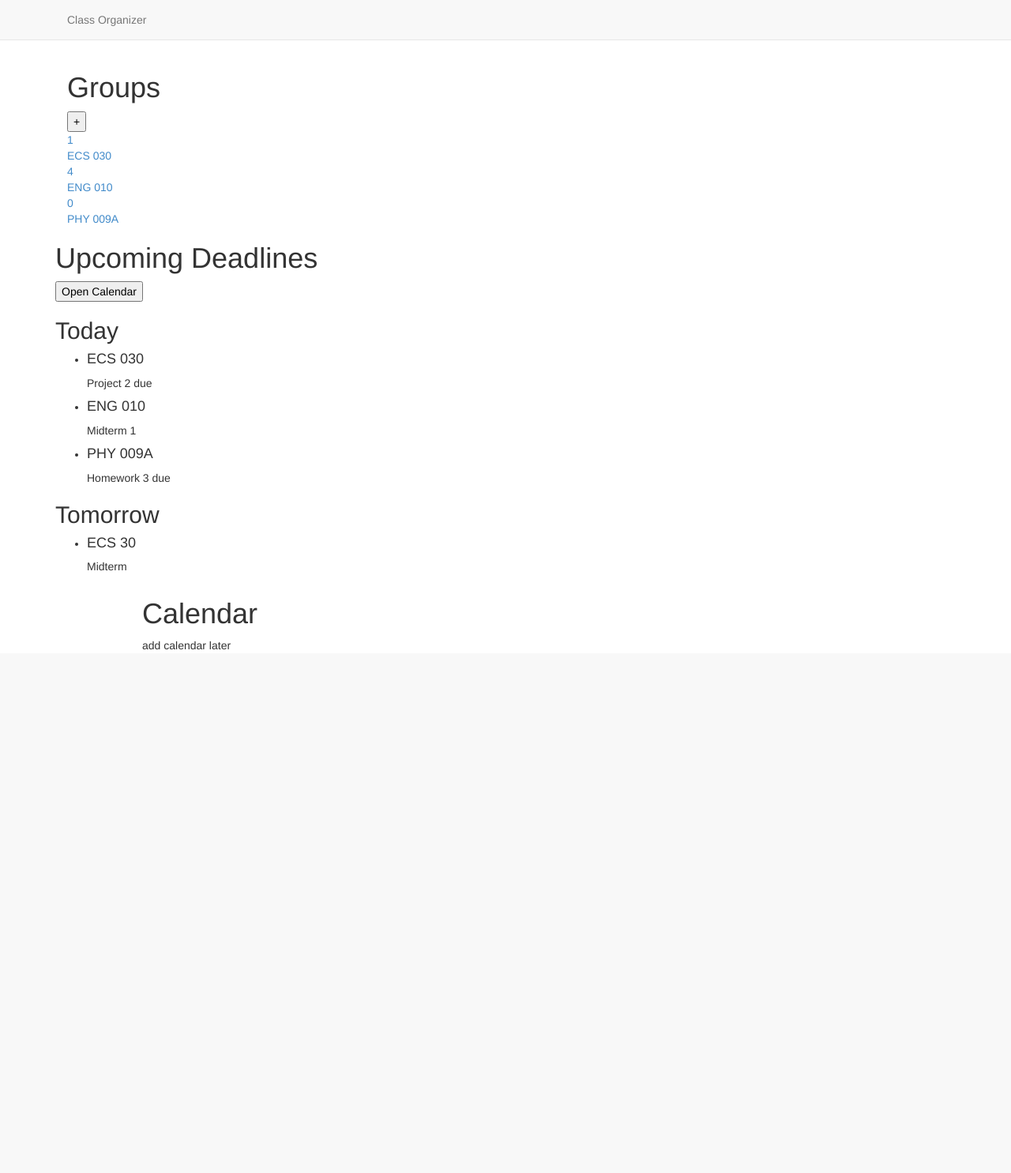
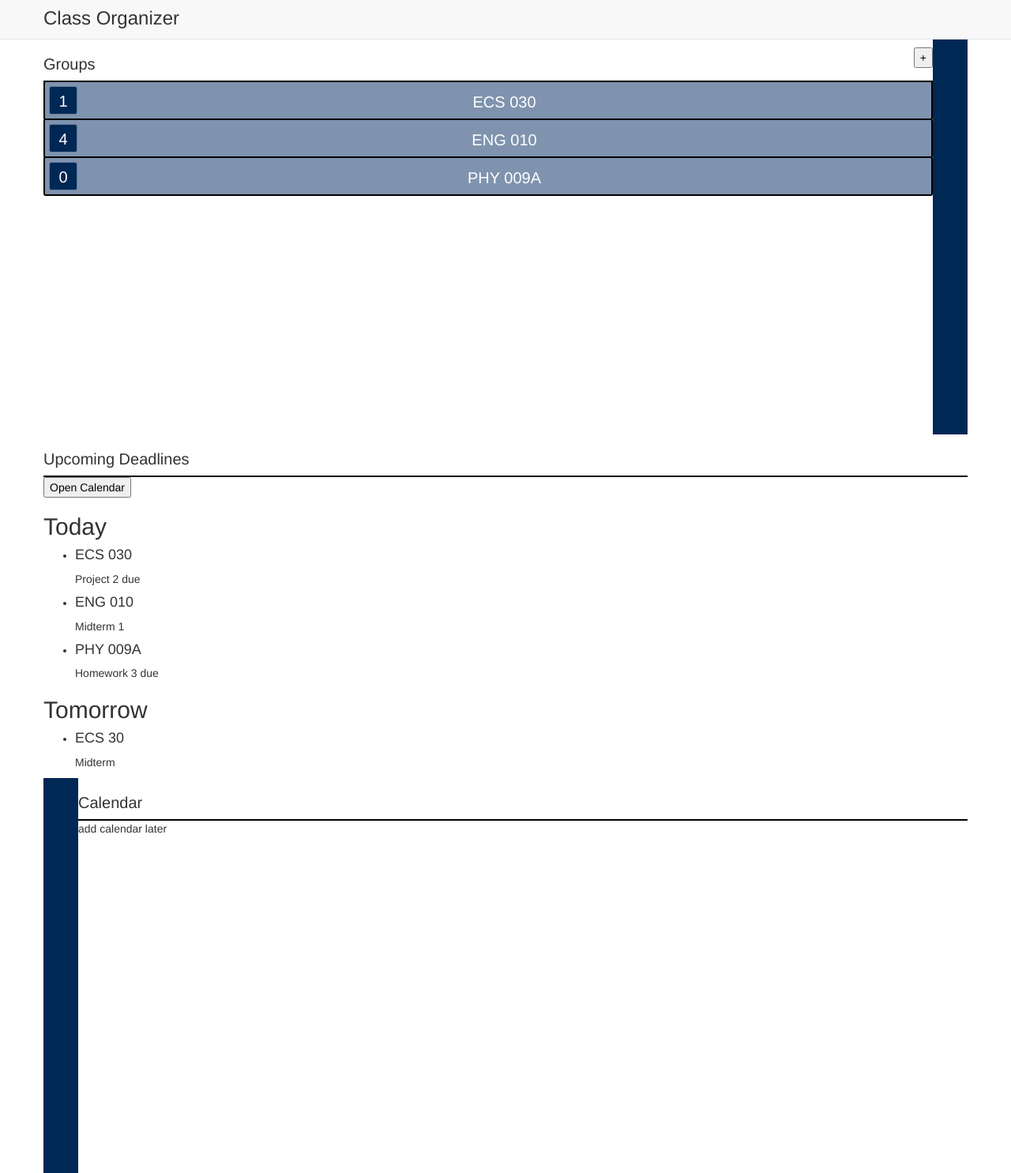
Before and after one commit to peteryao/ClassOrganizer, a Django app: page / in a window 1280 px wide. Shown: the whole page at 79% size. Before the commit the page ends 823 px from the top, so only its background shows below. Run offline with Django 3.2, Linux system fonts and the light colour scheme; parts of the project's set-up code (start-up, migrations or seed data) failed here and were passed over; some libraries are stand-ins or nearby versions.

Commit message:
Made things work.

```diff
--- a/core/static/core/css/custom.css
+++ b/core/static/core/css/custom.css
@@ -0,0 +1,124 @@
+.container {
+	padding: 0px;
+}
+
+.navbar {
+	margin: 0px;
+}
+
+.container > .navbar-header {
+	margin: 0px;
+}
+
+.navbar-header div{
+	float: left;
+	display: block;
+}
+
+#left-button-div {
+	float: left;
+	width: 44px;
+}
+
+#right-button-div {
+	float: left;
+	width: 44px;
+}
+
+#title-div  {
+	text-align: center;
+	float: left;
+	width: -moz-calc(100% - 2 * 44px);
+    width: -webkit-calc(100% - 2 * 44px);
+    width: calc(100% - 2 * 44px);
+}
+
+#right-menu-button {
+	margin: 8px 0;
+	float: right;
+}
+
+#left-menu-button {
+	margin: 8px 0;
+}
+
+#title-div h3 {
+	margin: 10px 0;
+}
+
+.header {
+	float: left;
+	margin: 0;
+	width: 100%;
+	border-bottom: 2px solid #000;
+}
+
+.header h1 {
+	font-size: 20px;
+	width:;
+
+}
+
+.header button{
+	float: right;
+	margin: 10px 0;
+}
+
+.div1 {
+	float: left;
+	width: 70%;
+}
+
+.div {
+	float: left;
+	width: 30%;
+}
+
+.notifications {
+	float: left;
+	width: 36px;
+	height: 36px;
+	background-color: #002855;
+	color: #FFF;
+	border: 1px solid #667D9D;
+	border-radius: 3px;
+	margin: 5px 0 0 5px;
+	line-height: 36px;
+}
+
+.group {
+	text-align: center;
+	height: 50px;
+	line-height: 50px;
+	float: left;
+	display: block;
+	width: 100%;
+	border: 2px solid #000;
+	border-radius: 3px;
+	margin-top: -2px;
+	background-color: #7F93AE;
+	color: #FFF;
+}
+
+.group a{
+	font-size: 20px;
+	text-decoration: none;
+	color: #FFF;
+}
+
+.main-content, .side-column {
+	float: left;
+	display: block;
+}
+
+.main-content {
+	width: -moz-calc(100% - 44px);
+    width: -webkit-calc(100% - 44px);
+    width: calc(100% - 44px);
+}
+
+.side-column {
+	background-color: #002855;
+	height: 500px;
+	width: 44px;
+}
--- a/templates/core/base.html
+++ b/templates/core/base.html
@@ -8,21 +8,25 @@
 <div class="navbar navbar-default navbar-static-top">
 	<div class="container">
 		<div class="navbar-header">
-			<button type="button" class="navbar-toggle pull-left" data-toggle="" data-target="">
+			<div id="left-button-div">
+				<button type="button" id="left-menu-button"class="navbar-toggle " data-toggle="" data-target="">
 			      <span class="sr-only">Toggle navigation</span>
 			      <span class="icon-bar"></span>
 			      <span class="icon-bar"></span>
 			      <span class="icon-bar"></span>
 			    </button>
-			<p class="navbar-text navbar-left" href="#">Class Organizer</p>
-			<ul class="nav navbar-nav navbar-right">
-	    <button type="button" class="navbar-toggle pull-right" data-toggle="" data-target="">
+		    </div>
+			<div id="title-div">
+				<h3 class="">Class Organizer</h3>
+			</div>
+			<div id="right-button-div">
+			    <button type="button" id="right-menu-button" class="navbar-toggle " data-toggle="" data-target="">
 			      <span class="sr-only">Toggle navigation</span>
 			      <span class="icon-bar"></span>
 			      <span class="icon-bar"></span>
 			      <span class="icon-bar"></span>
 			    </button>
-	    </ul>
+		    </div>
 		</div>
 	</div>
 </div>
--- a/templates/core/index.html
+++ b/templates/core/index.html
@@ -2,11 +2,12 @@
 
 {%block content%}
 <div class="container" id="left">
-	<div class="col-md-11" id="groups">
+	<div class="main-content" id="groups">
 		<div class="header">
-			<h1>Groups</h1>
+			<div class="div1"><h1>Groups</h1></div>
+			<div class="div2"><button type="button">+</button></div>
 		</div>
-		<button type="button">+</button><!--plus sign button to add group-->
+
 		<div class="group">
 			<div class="notifications">
 				<a href="#">1</a>
@@ -34,7 +35,7 @@
 		</div>
 		-->
 	</div>
-	<div class="col-md-1" id="left-bar">
+	<div class="side-column" id="left-bar">
 		<button type="button" class="navbar-toggle" data-toggle="" data-target="">
 	      <span class="sr-only">Toggle navigation</span>
 	      <span class="icon-bar"></span>
@@ -80,7 +81,7 @@
 </div>
 
 <div class="container" id="right">
-	<div class="col-md-1" id="right-bar">
+	<div class="side-column" id="right-bar">
 		<button type="button" class="navbar-toggle" data-toggle="" data-target="">
 	      <span class="sr-only">Toggle navigation</span>
 	      <span class="icon-bar"></span>
@@ -88,7 +89,7 @@
 	      <span class="icon-bar"></span>
 	    </button>
 	</div>
-	<div class="col-md-11" id="calendar">
+	<div class="main-content" id="calendar">
 		<div class="header">
 			<h1>Calendar</h1>
 		</div>
```
Lines whose indentation alone changed are shown as unchanged.
